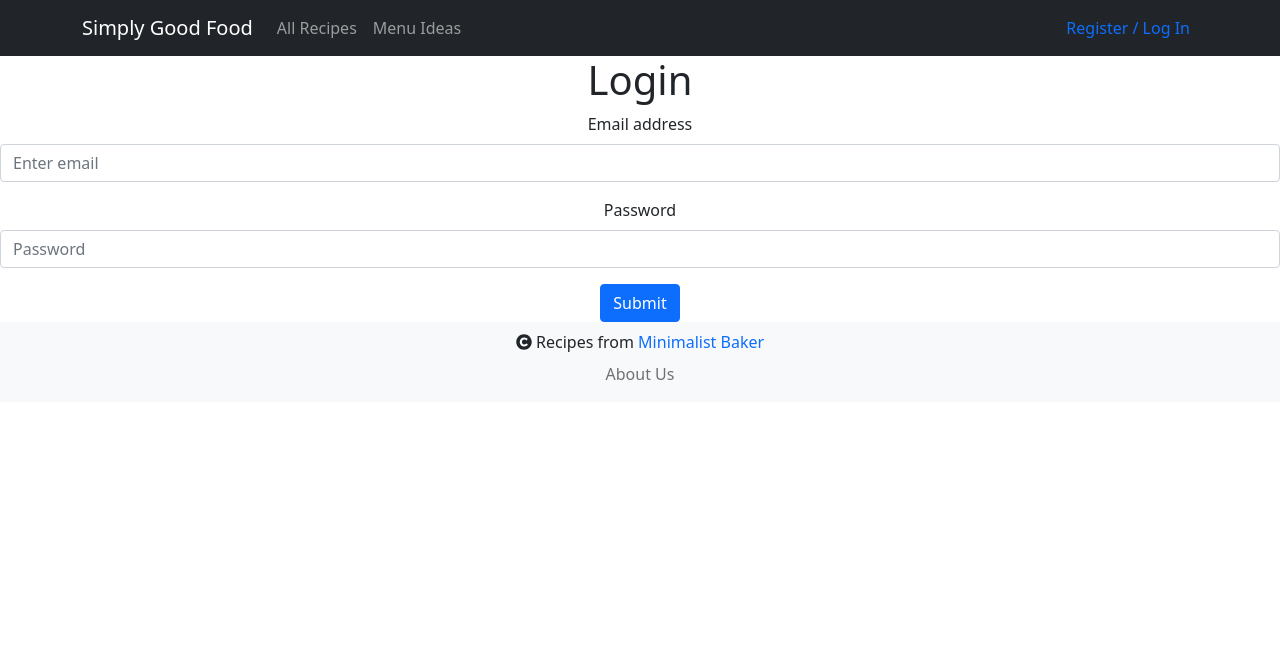
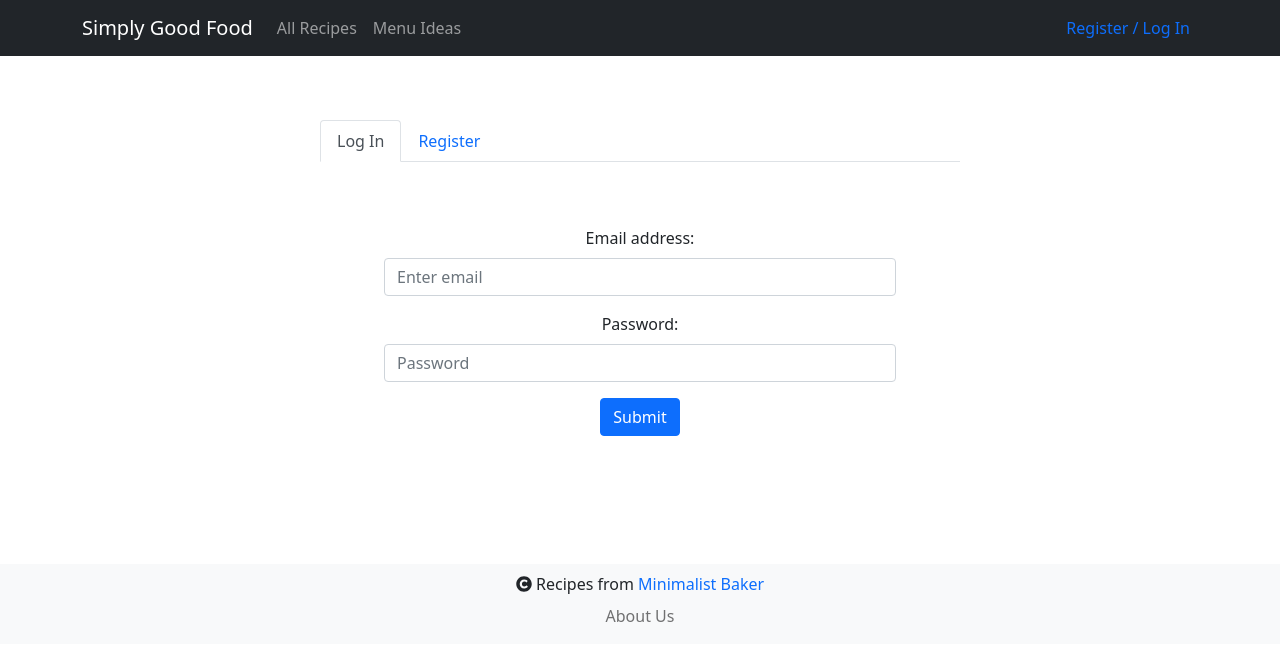
Before and after one commit to rachel-labri-tipton/project-3-client-, a React (Create React App) app in the folder client/: page /login in a window 1280 px wide. Shown: the top 660 px of the page. Built offline with nearby package versions, Linux system fonts and the light colour scheme; no server answers.

Commit message:
login function

```diff
--- a/client/src/components/authentication/Login.js
+++ b/client/src/components/authentication/Login.js
@@ -1,6 +1,6 @@
 //this is where users login
 import React from "react"
-import { Form, Button, Container }from 'react-bootstrap'
+import { Form, Button, Tabs, Tab, Alert }from 'react-bootstrap'
 import { useState, useEffect } from "react"
 import axios from "axios"
 import { useNavigate } from "react-router-dom"
@@ -9,6 +9,8 @@ import { DEV_API_URL } from "../../config"
 const Login = () => {
     const [formData, setFormData] = useState({})
     const [errorMessage, setErrorMessage] = useState(null)
+    const [errorMessageRegister, setErrorMessageRegister] = useState(null)
+    const [loginMessage, setLoginMessage] = useState(null)
 
     const onChange = (e) => {
       setFormData({ ...formData, [e.target.name]: e.target.value })
@@ -20,9 +22,7 @@ const Login = () => {
       e.preventDefault()
       try {
         const res = await axios.post(`${DEV_API_URL}/login`, formData)
-        console.log(res)
         if (res.data.token) {
-          console.log("Success")
           localStorage.setItem("token", res.data.token)
           navigate("/")
         }
@@ -30,23 +30,62 @@ const Login = () => {
         setErrorMessage(e.response.data.message)
       }
     }
+
+    const onSubmitRegister = async (e) => {
+        e.preventDefault()
+        try {
+            const res = await axios.post(`${DEV_API_URL}/register`, formData)
+            console.log(res.data)
+
+          if (res.status === 201) {
+            setLoginMessage(true)
+          }
+        } catch (e) {
+          setErrorMessageRegister(e.response.data.message)
+        }
+      }
+
     return(
         <>
-        <h1>Login</h1>
-        {errorMessage && <div className="failure">{errorMessage}</div>}
-        <Form onSubmit={onSubmit} >
+        <Tabs defaultActiveKey="login" id="uncontrolled-tab-example" className="mb-3" style={{"margin": "5% 25% 5% 25%"}}>
+            <Tab eventKey="login" title="Log In">
+                {errorMessage && <Alert variant="danger" style={{"margin": "5% 30% 10% 30%"}}>{errorMessage}</Alert>}
+                <Form onSubmit={onSubmit} style={{"margin": "5% 30% 10% 30%"}} >
                     <Form.Group className="mb-3" controlId="formBasicEmail">
-                <Form.Label>Email address</Form.Label>
+                        <Form.Label>Email address:</Form.Label>
                         <Form.Control type="email" placeholder="Enter email" name="eMail" onChange={onChange}/>
                     </Form.Group>
                     <Form.Group className="mb-3" controlId="formBasicPassword">
-                <Form.Label>Password</Form.Label>
+                        <Form.Label>Password:</Form.Label>
                         <Form.Control type="password" placeholder="Password" name="password" onChange={onChange}/>
                     </Form.Group>
                     <Button variant="primary" type="submit">
                         Submit
                     </Button>
                 </Form>
+            </Tab>
+            <Tab eventKey="register" title="Register">
+                {errorMessageRegister && <Alert variant="danger" style={{"margin": "5% 30% 10% 30%"}}>{errorMessageRegister}</Alert>}
+                {loginMessage && <Alert variant="success" style={{"margin": "5% 30% 10% 30%"}}>"Successfully registered !! Please log in .."</Alert>}
+                <Form onSubmit={onSubmitRegister} style={{"margin": "5% 30% 10% 30%"}} >
+                    <Form.Group className="mb-3" controlId="formBasicEmail">
+                        <Form.Label>User Name:</Form.Label>
+                        <Form.Control type="name" placeholder="Enter name" name="userName" onChange={onChange}/>
+                    </Form.Group>
+                    <Form.Group className="mb-3" controlId="formBasicEmail">
+                        <Form.Label>Email address:</Form.Label>
+                        <Form.Control type="email" placeholder="Enter email" name="eMail" onChange={onChange}/>
+                    </Form.Group>
+                    <Form.Group className="mb-3" controlId="formBasicPassword">
+                        <Form.Label>Password:</Form.Label>
+                        <Form.Control type="password" placeholder="Password" name="password" onChange={onChange}/>
+                    </Form.Group>
+                    <Button variant="primary" type="submit">
+                        Submit
+                    </Button>
+                </Form>
+            </Tab>
+        </Tabs>
         </>
     )
 
--- a/client/src/components/common/Navbar.js
+++ b/client/src/components/common/Navbar.js
@@ -2,10 +2,22 @@ import { Link, Outlet } from "react-router-dom";
 import Nav from "react-bootstrap/Nav";
 import Navbar from "react-bootstrap/Navbar";
 import Container from "react-bootstrap/Container";
+import { useLocation} from "react-router-dom"
 
-import React from "react";
+
+import React, {useEffect, useState } from "react";
 
 function NavbarLayout() {
+
+    const location = useLocation()
+
+    const [isLoggedIn, setIsLoggedIn] = useState(undefined)
+
+    useEffect(() => {
+        const token = localStorage.getItem("token");
+        setIsLoggedIn(!token ? false : true)
+    }, [location])
+
     return (
         <>
         <Navbar bg="dark" variant="dark">
@@ -16,7 +28,7 @@ function NavbarLayout() {
                     <Nav.Link href="/menuideas">Menu Ideas</Nav.Link>
                 </Nav>
                 <Nav className="d-flex">
-                    <Nav.Link href="/login"><span className="text-primary">Register / Log In</span></Nav.Link>
+                    <Nav.Link href="/login" disabled={isLoggedIn ? true : false} ><span className="text-primary">{!isLoggedIn ? "Register / Log In" : "Signed In"}</span></Nav.Link>
                 </Nav>
             </Container>
         </Navbar>
--- a/client/src/config.js
+++ b/client/src/config.js
@@ -1,5 +1,5 @@
-// export const DEV_API_URL = "http://localhost:4000"
-export const DEV_API_URL = "https://simply-good-food.herokuapp.com"
+export const DEV_API_URL = "http://localhost:4000"
+// export const DEV_API_URL = "https://simply-good-food.herokuapp.com"
 const PROD_API_URL = process.env.REACT_APP_API_URL
 export const API_URL =
     process.env.NODE_ENV === "production" ? PROD_API_URL : DEV_API_URL
```
Lines whose indentation alone changed are shown as unchanged.
